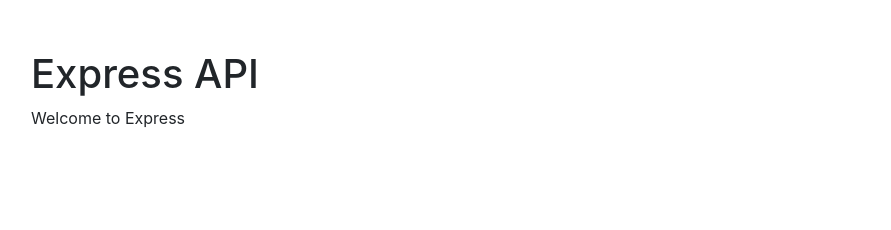
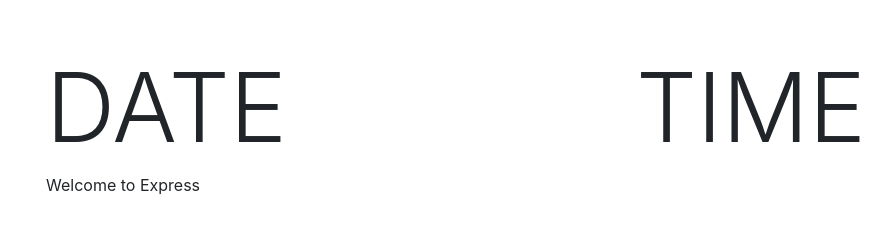
Before and after one commit to a-poor/pi-dash, a website: page public/index.html in a window 1280 px wide. Shown: the whole page, without its empty margins (19-910 px from the left). Drawn offline with nearby package versions, Linux system fonts and the light colour scheme.

Commit message:
Getting started with bootstrap

```diff
--- a/public/index.html
+++ b/public/index.html
@@ -6,9 +6,27 @@
     <link rel="stylesheet" href="/css/bootstrap.css" />
   </head>
   <body>
-    <h1>Express API</h1>
-    <p>Welcome to Express</p>
+    <div class="container-fluid">
+      <!-- <h1 class="display-1">
+        Hello, Austin,
+      </h1> -->
 
+      <div class="row">
+        <div class="col">
+          <h1 class="display-1">
+            <span class="current-date">DATE</span>
+          </h1>
+        </div>
+        <div class="col">
+          <h1 class="display-1">
+            <span class="current-time">TIME</span>
+          </h1>
+        </div>
+      </div>
+      <p>Welcome to Express</p>
+
+
+    </div>
     <script type="text/javascript" src="/js/jquery.js"></script>
     <script type="text/javascript" src="/js/bootstrap.js"></script>
     <script type="text/javascript" src="/javascripts/index.js"></script>
```
